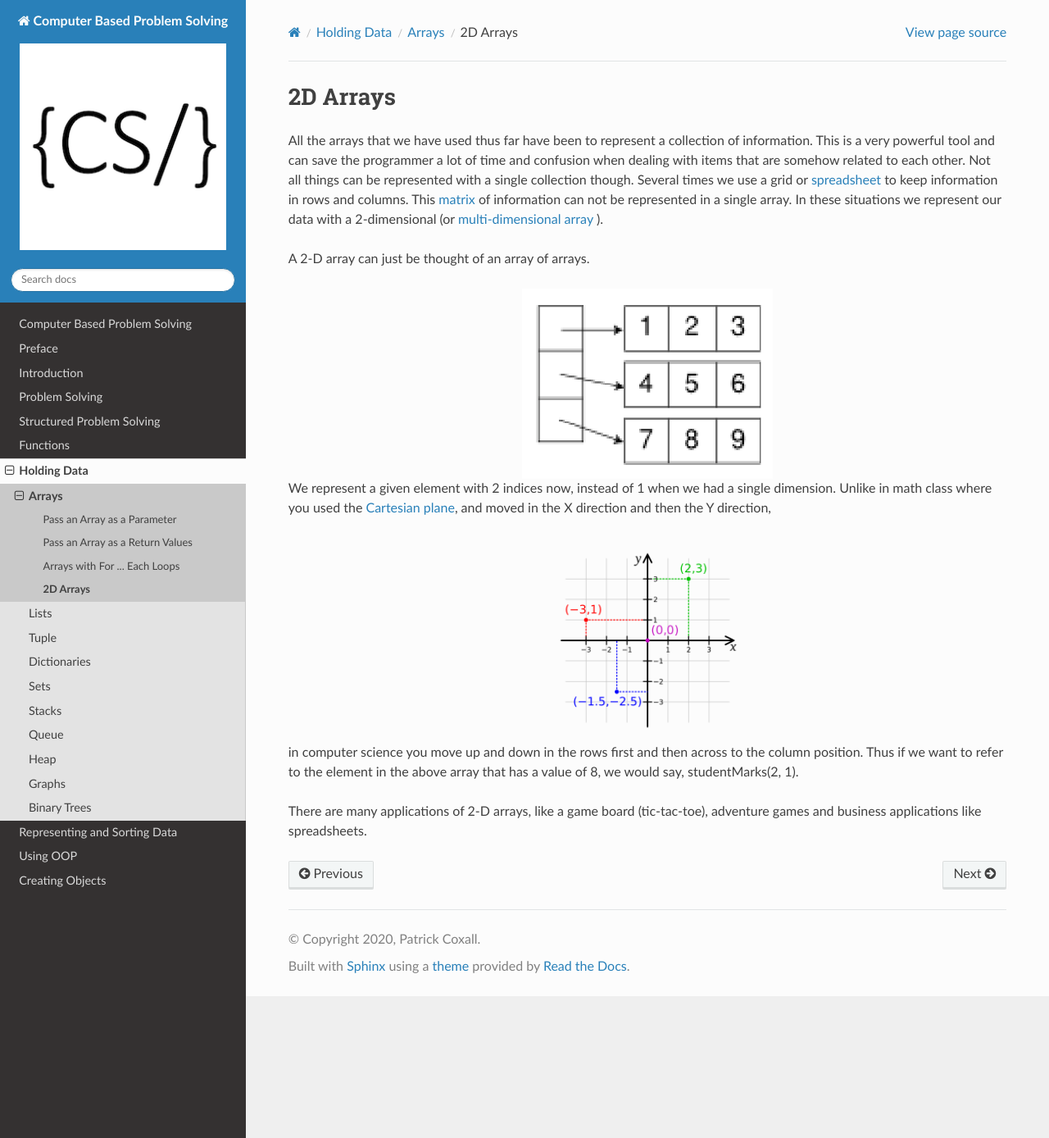
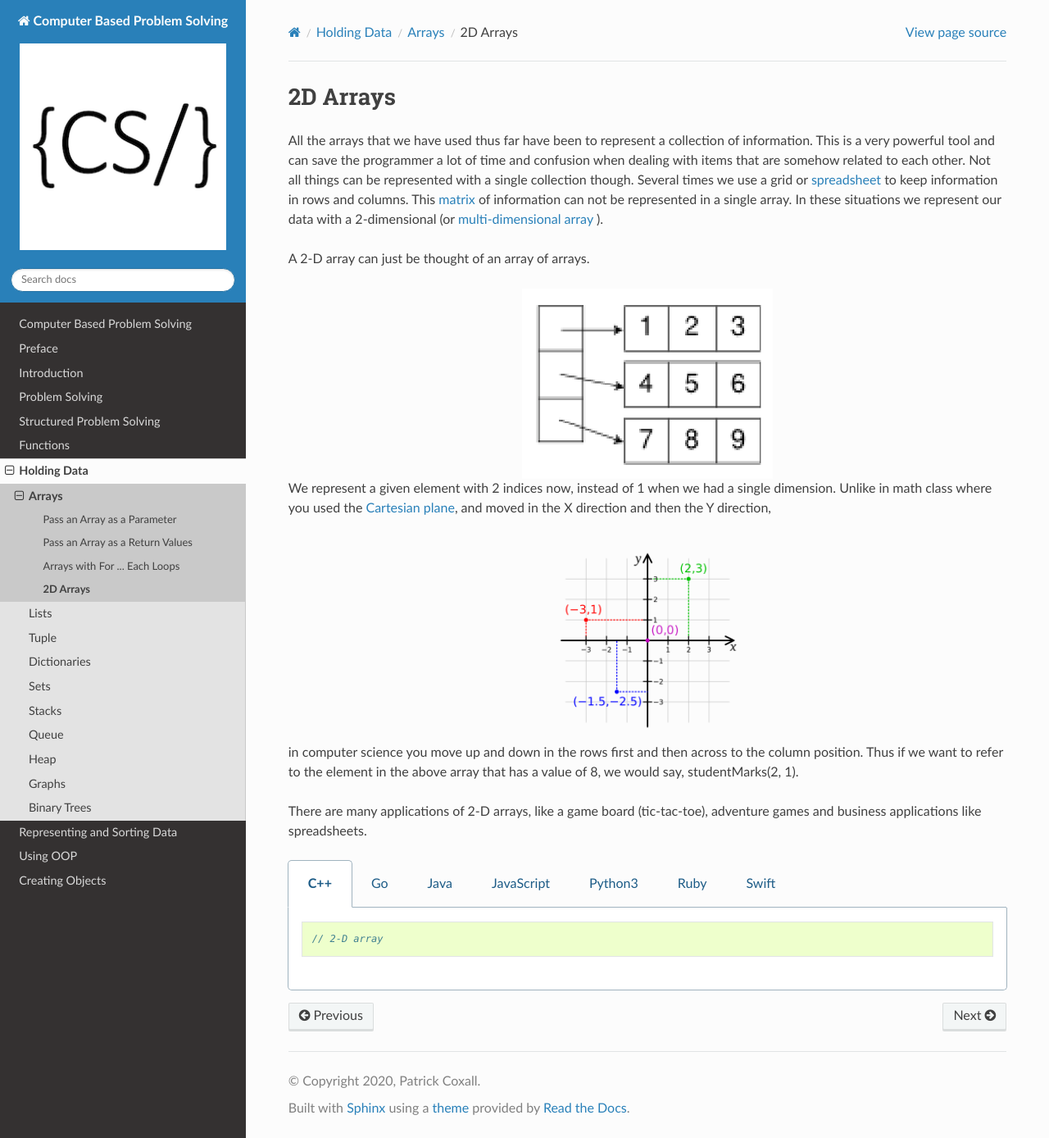
Before and after one commit to Mr-Coxall/Computer-Based-Problem-Solving, a Sphinx documentation site: the page built from docs/holding-data/2d-arrays.rst, in a window 1280 px wide and 1388 px high. Shown: the whole window at 82% size. Built offline with Sphinx 7.4.7 and the Read the Docs theme 2.0.0, drawn with Linux system fonts in a browser that asks for light colours; pages that are not in the unit, such as notebooks, are missing from menus; part of the change alters nothing that is shown.

Commit message:
Update 2d-arrays.rst

```diff
--- a/docs/holding-data/2d-arrays.rst
+++ b/docs/holding-data/2d-arrays.rst
@@ -23,3 +23,91 @@ had a single dimension. Unlike in math class where you used the
 in computer science you move up and down in the rows first and then across to the column position. Thus if we want to refer to the element in the above array that has a value of 8, we would say, studentMarks(2, 1).
 
 There are many applications of 2-D arrays, like a game board (tic-tac-toe), adventure games and business applications like spreadsheets.
+
+.. tabs::
+
+  .. group-tab:: C++
+
+    .. code-block:: C++
+
+      // 2-D array
+
+  .. group-tab:: Go
+
+    .. code-block:: Go
+
+      // arr2-D arrayay
+
+  .. group-tab:: Java
+
+    .. code-block:: Java
+
+      // 2-D array
+
+  .. group-tab:: JavaScript
+
+    .. code-block:: JavaScript
+
+      // 2-D array
+
+  .. group-tab:: Python3
+
+    .. code-block:: Python
+
+		#!/usr/bin/env python3
+
+		# Created by: Mr. Coxall
+		# Created on: Dec 2019
+		# This program uses a 2D array
+
+		import random
+
+
+		def sum_of_numbers(passed_in_2D_list):
+		    # this function adds up all the elements in  a 2D array
+
+		    total = 0
+		    for row_value in passed_in_2D_list:
+		        for single_element in row_value:
+		            total += single_element
+
+		    return total
+
+
+		def main():
+		    # this function uses a 2D array
+
+		    a_2d_list = []
+
+		    # input
+		    rows = int(input("How many row would you like: "))
+		    columns = int(input("How many columns would you like: "))
+
+		    for loop_counter_rows in range(0, rows):
+		        temp_column = []
+		        for loop_counter_columns in range(0, columns):
+		            a_random_number = random.randint(0,10)
+		            temp_column.append(a_random_number)
+		            print("{0} ".format(a_random_number), end="")
+		        a_2d_list.append(temp_column)
+		        print("")
+
+		    sum = sum_of_numbers(a_2d_list)
+		    print("The sum of all the numbers is: {0} ".format(sum))
+
+
+		if __name__ == "__main__":
+		    main()
+
+
+  .. group-tab:: Ruby
+
+    .. code-block:: Ruby
+
+      // 2-D array
+
+  .. group-tab:: Swift
+
+    .. code-block:: Swift
+
+      // 2-D array
```
